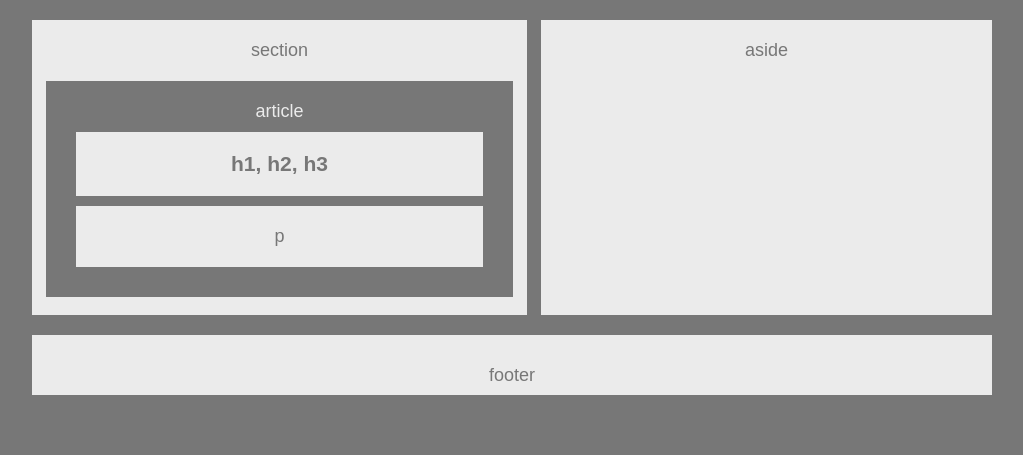
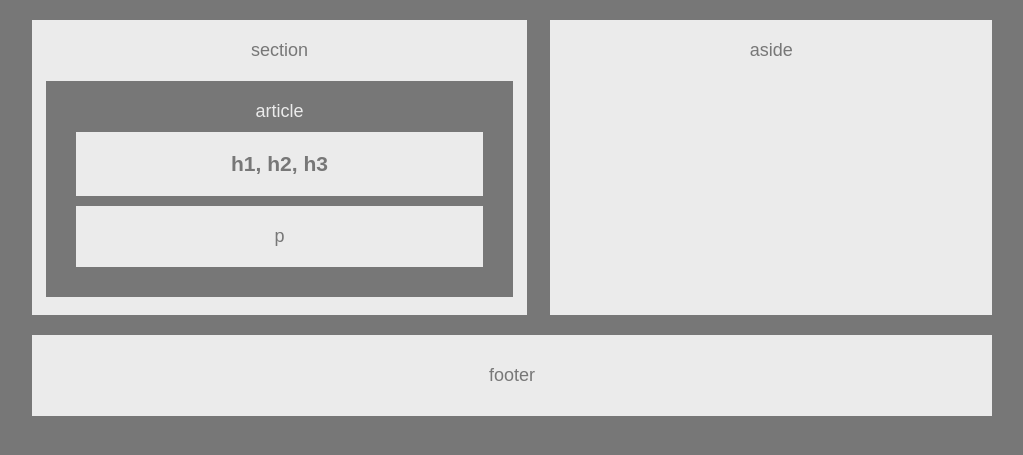
Before and after one commit to rgtalbot/HW-Wireframe, a PHP site: page / in a window 1280 px wide. Shown: the part 222-677 px from the top of the page, without its empty margins (128-1151 px from the left). Run offline with PHP 8.4, Linux system fonts and the light colour scheme.

Commit message:
final product

```diff
--- a/index.html
+++ b/index.html
@@ -2,6 +2,7 @@
 <html>
 	<head>
 		<link rel="stylesheet" type="text/css" href="style.css">
+		<title>HW-Wireframe</title>
 	</head>
 	<body>
 		<header>header</header>
--- a/style.css
+++ b/style.css
@@ -11,8 +11,6 @@ body {
 
 header {
 	background-color: #ebebeb;
-	width: 100%;
-	max-width: 960px;
 	padding: 30px;
 	margin-left: auto;
 	margin-right: auto;
@@ -24,8 +22,6 @@ header {
 
 nav {
 	background-color: #ebebeb;
-	width: 100%;
-	max-width: 960px;
 	padding: 30px;
 	margin-left: auto;
 	margin-right: auto;
@@ -73,7 +69,7 @@ h1, p {
 
 aside {
 	background-color: #ebebeb;
-	width: 47%;
+	width: 46%;
 	max-width: 495px;
 	height: 295px;
 	float: right;
@@ -87,10 +83,7 @@ aside {
 
 footer {
 	background-color: #ebebeb;
-	width: 100%;
-	max-width: 960px;
 	bottom:0;
-	height: 60px;
 	margin-top: 20px;
 	margin-right: auto;
 	margin-bottom: 50px;
```
Also changed, not shown: 1 other file.
